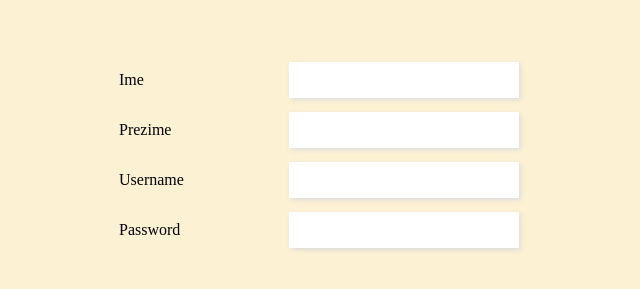
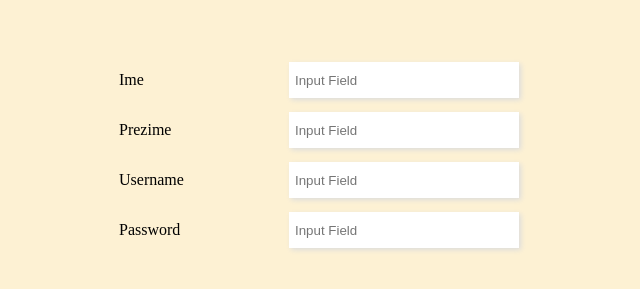
Before and after one commit to esalkic1/Real-Estate-app, a plain HTML site: page html/profil.html in a window 1280 px wide. Shown: the part 183-472 px from the top of the page, without its empty margins (321-961 px from the left). Drawn offline with Linux system fonts and the light colour scheme.

Commit message:
add placeholder

```diff
--- a/html/profil.html
+++ b/html/profil.html
@@ -12,19 +12,19 @@
     <div class="form-group">
         <div class="label-input">
             <label for="name">Ime</label>
-            <input type="text" id="name" name="name">
+            <input type="text" id="name" name="name" placeholder="Input Field">
         </div>
         <div class="label-input">
             <label for="surname">Prezime</label>
-            <input type="text" id="surname" name="surname">
+            <input type="text" id="surname" name="surname" placeholder="Input Field">
         </div>
         <div class="label-input">
             <label for="username">Username</label>
-            <input type="text" id="username" name="username">
+            <input type="text" id="username" name="username" placeholder="Input Field">
         </div>
         <div class="label-input">
             <label for="password">Password</label>
-            <input type="password" id="password" name="password">
+            <input type="password" id="password" name="password" placeholder="Input Field">
         </div>
     </div>
 </body>
```
